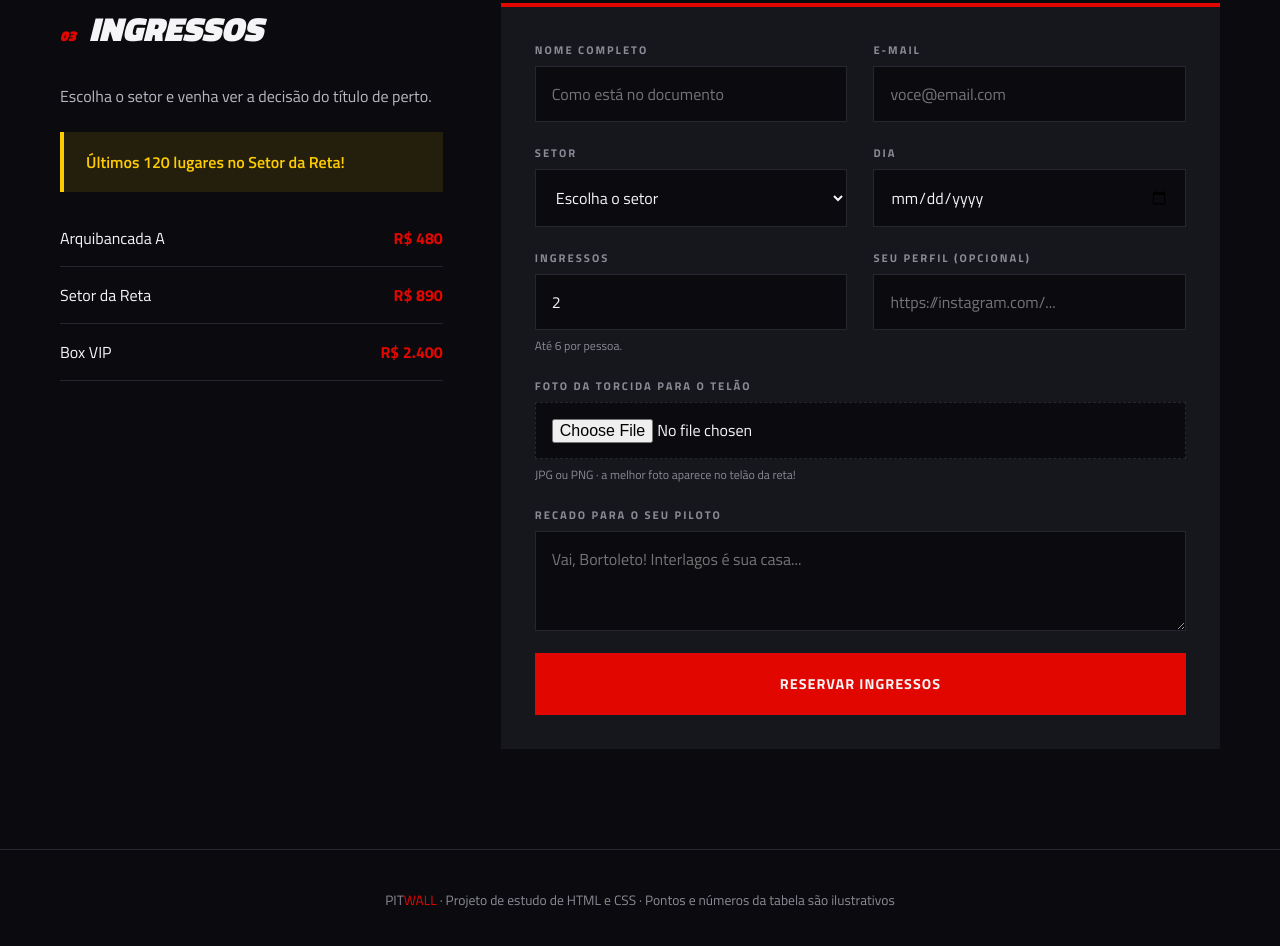
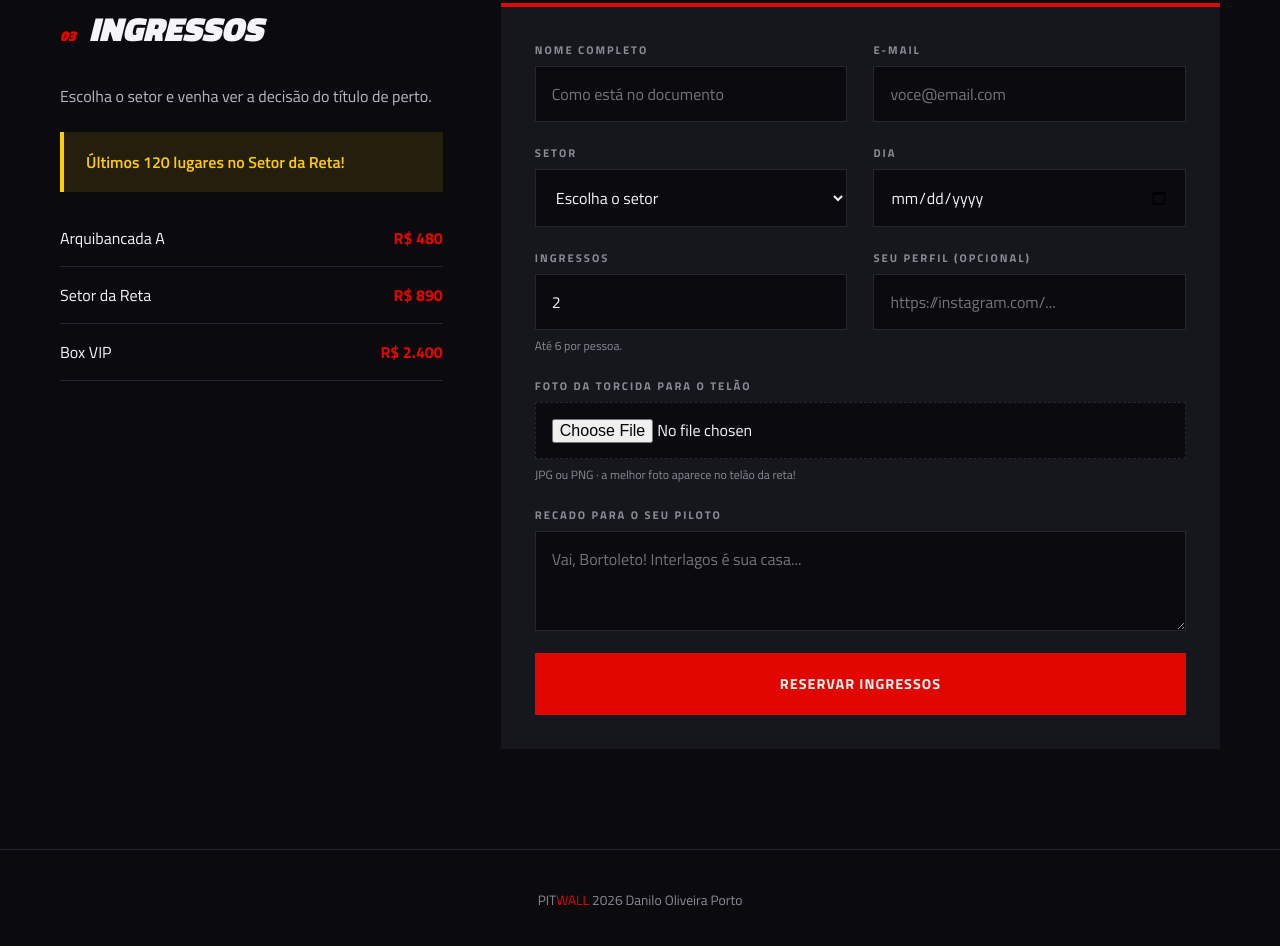
Before and after one commit to dan10njr/pit-wall-Danilo-Oliveira, a plain HTML site: page index.html in a window 1280 px wide. Shown: the part 1709-2655 px from the top of the page. Drawn offline with Linux system fonts and the light colour scheme.

Commit message:
Update index.html

```diff
--- a/index.html
+++ b/index.html
@@ -222,7 +222,7 @@
 
   <!-- 6. RODAPÉ -->
   <footer class="footer">
-    <p>PIT<span>WALL</span> · Projeto de estudo de HTML e CSS · Pontos e números da tabela são ilustrativos</p>
+    <p>PIT<span>WALL</span> 2026 Danilo Oliveira Porto</p>
   </footer>
 
 </body>
```
